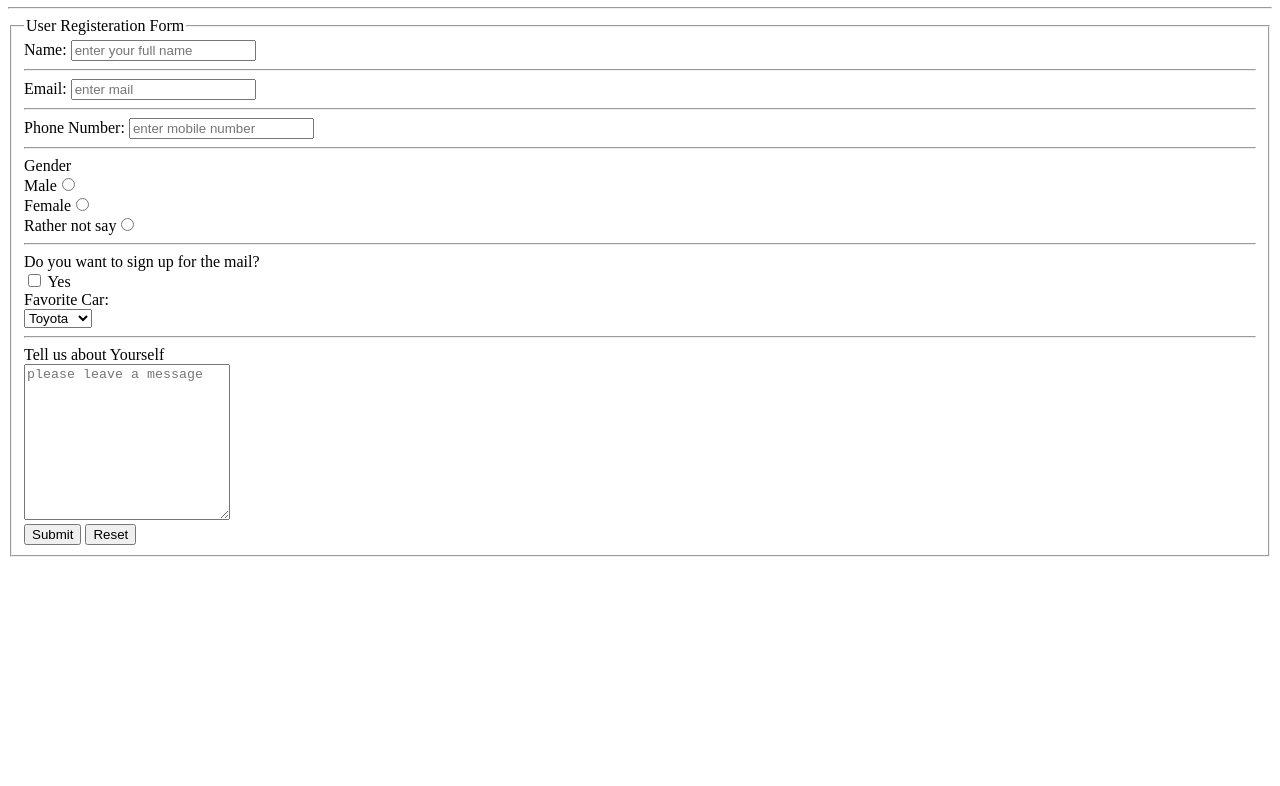
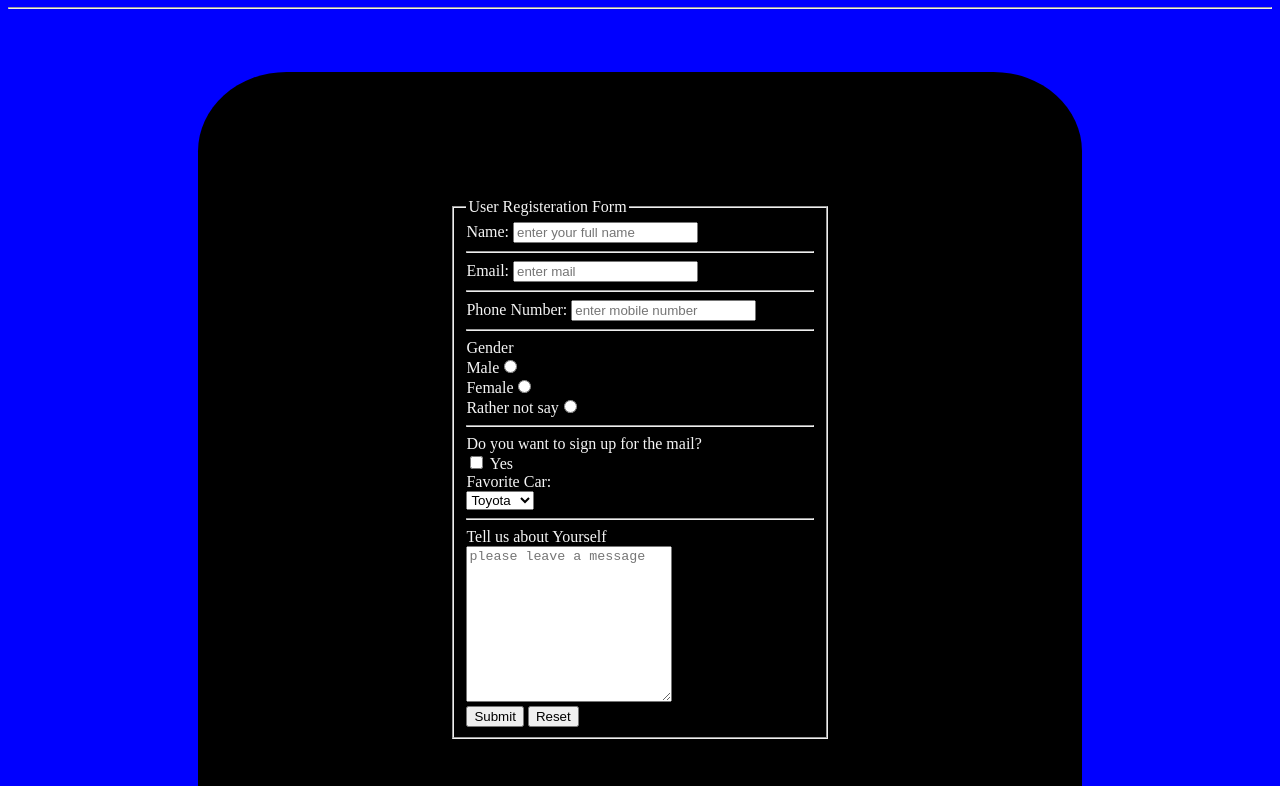
Before and after one commit to harwehdah/CSS-assignment, a plain HTML site: page pages/contact.html in a window 1280 px wide. Shown: the part 73-859 px from the top of the page. Before the commit the page ends 800 px from the top, so only its background shows below. Drawn offline with Linux system fonts and the light colour scheme; the site is published under a folder, as on GitHub Pages, so addresses that start at the root find nothing.

Commit message:
second commit

```diff
--- a/pages/contact.html
+++ b/pages/contact.html
@@ -6,7 +6,7 @@
     <meta http-equiv="X-UA-Compatible" content="IE=edge">
     <meta name="viewport" content="width=device-width, initial-scale=1.0">
     <title>Document</title>
-    <link rel="stylesheet" href="/all_css/contact.css"> </head>
+    <link rel="stylesheet" href="../all_css/contact.css"> </head>
 
 <body class="body">
     <h1> This is Our Conatct Page</h1>
```
